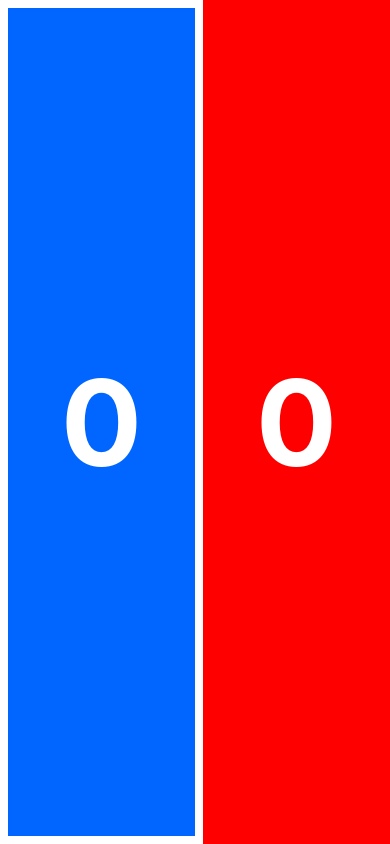
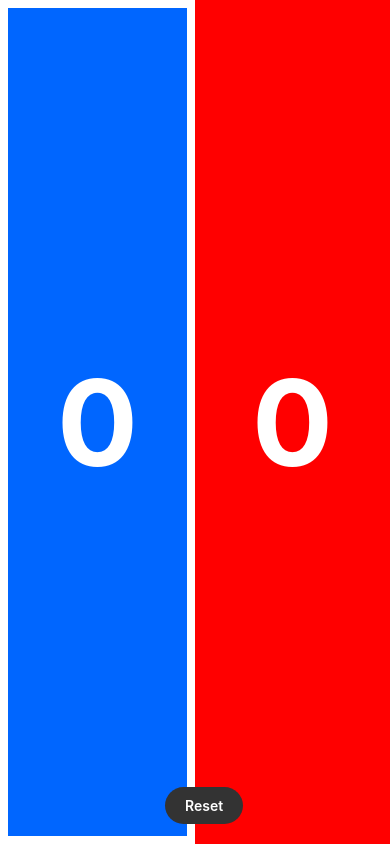
Before and after one commit to dennyboechat/remote-score, a React Native app: screen / in a window 390 px wide. Built offline with nearby package versions, Linux system fonts and the light colour scheme.

Commit message:
extra funcs

```diff
--- a/App.js
+++ b/App.js
@@ -31,7 +31,7 @@ export default function App() {
 
   const panResponder = useMemo(() => PanResponder.create({
     onStartShouldSetPanResponder: () => true,
-    onStartShouldSetPanResponderCapture: () => true,
+    onStartShouldSetPanResponderCapture: () => false,
     onMoveShouldSetPanResponder: () => true,
     onMoveShouldSetPanResponderCapture: () => true,
     onPanResponderMove: (event, gestureState) => {
@@ -69,15 +69,6 @@ export default function App() {
       }
     },
     onPanResponderRelease: (event, gestureState) => {
-      // If it was a tap (minimal movement), increment the count
-      if (Math.abs(gestureState.dx) < 10 && Math.abs(gestureState.dy) < 10) {
-        if (focusedButtonRef.current === 'left') {
-          setCount1(prevCount => prevCount + 1);
-        } else {
-          setCount2(prevCount => prevCount + 1);
-        }
-        scrollToBottom();
-      }
       hasIncremented.current = false;
       hasDecremented.current = false;
       hasSwitchedFocus.current = false;
@@ -145,7 +136,7 @@ export default function App() {
   };
 
   return (
-    <View style={styles.container} {...panResponder.panHandlers}>
+    <View style={styles.container}>
       <TextInput
         ref={inputRef}
         style={styles.hiddenInput}
@@ -160,17 +151,30 @@ export default function App() {
         scrollEnabled={false}
         pointerEvents="none"
       />
+      <View style={styles.scoreButton} {...panResponder.panHandlers}>
+        <TouchableOpacity
+          style={[styles.leftButton, focusedButton === 'left' && styles.focusedButton]}
+          onPress={() => { setFocusedButton('left'); }}
+          activeOpacity={1}
+        >
+          <Text style={styles.scoreText}>{count1}</Text>
+        </TouchableOpacity>
+      </View>
+      <View style={styles.scoreButton} {...panResponder.panHandlers}>
+        <TouchableOpacity
+          style={[styles.rightButton, focusedButton === 'right' && styles.focusedButton]}
+          onPress={() => { setFocusedButton('right'); }}
+          activeOpacity={1}
+        >
+          <Text style={styles.scoreText}>{count2}</Text>
+        </TouchableOpacity>
+      </View>
       <TouchableOpacity
-        style={[styles.scoreButton, styles.leftButton, focusedButton === 'left' && styles.focusedButton]}
-        onPress={() => { setFocusedButton('left'); setCount1(count1 + 1); }}
+        style={styles.resetButton}
+        onPress={() => { setCount1(0); setCount2(0); }}
+        activeOpacity={0.7}
       >
-        <Text style={styles.scoreText}>{count1}</Text>
-      </TouchableOpacity>
-      <TouchableOpacity
-        style={[styles.scoreButton, styles.rightButton, focusedButton === 'right' && styles.focusedButton]}
-        onPress={() => { setFocusedButton('right'); setCount2(count2 + 1); }}
-      >
-        <Text style={styles.scoreText}>{count2}</Text>
+        <Text style={styles.resetText}>Reset</Text>
       </TouchableOpacity>
       <StatusBar style="light" />
     </View>
@@ -194,14 +198,18 @@ const styles = StyleSheet.create({
   },
   scoreButton: {
     flex: 1,
+  },
+  leftButton: {
+    flex: 1,
+    backgroundColor: '#0066FF',
     alignItems: 'center',
     justifyContent: 'center',
   },
-  leftButton: {
-    backgroundColor: '#0066FF',
-  },
   rightButton: {
+    flex: 1,
     backgroundColor: '#FF0000',
+    alignItems: 'center',
+    justifyContent: 'center',
   },
   focusedButton: {
     borderWidth: 8,
@@ -212,4 +220,21 @@ const styles = StyleSheet.create({
     fontWeight: 'bold',
     color: '#FFFFFF',
   },
+  resetButton: {
+    position: 'absolute',
+    bottom: 20,
+    left: '50%',
+    transform: [{ translateX: -30 }],
+    backgroundColor: '#333333',
+    paddingHorizontal: 20,
+    paddingVertical: 10,
+    borderRadius: 20,
+    zIndex: 999,
+    elevation: 10,
+  },
+  resetText: {
+    color: '#FFFFFF',
+    fontSize: 14,
+    fontWeight: '600',
+  },
 });
```
